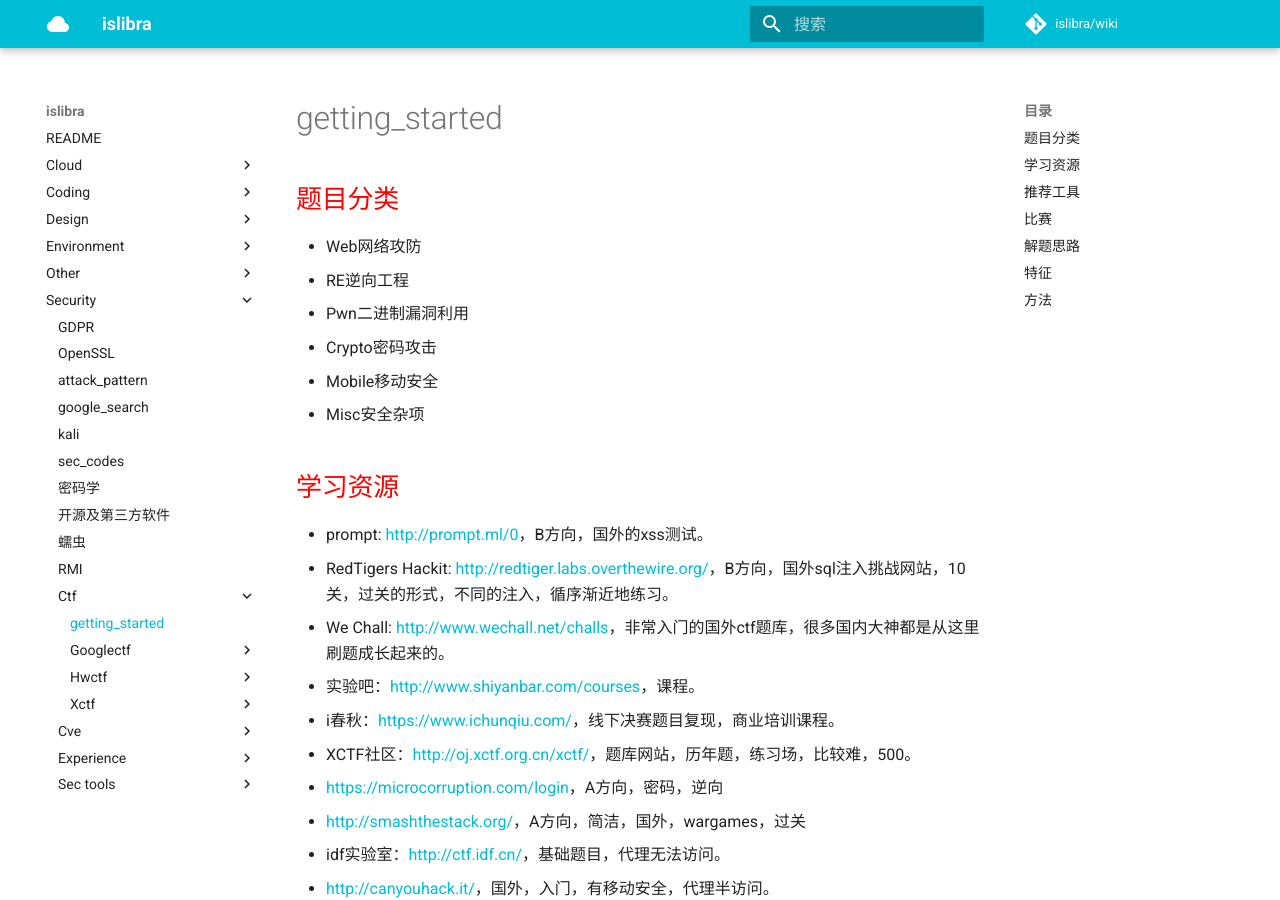
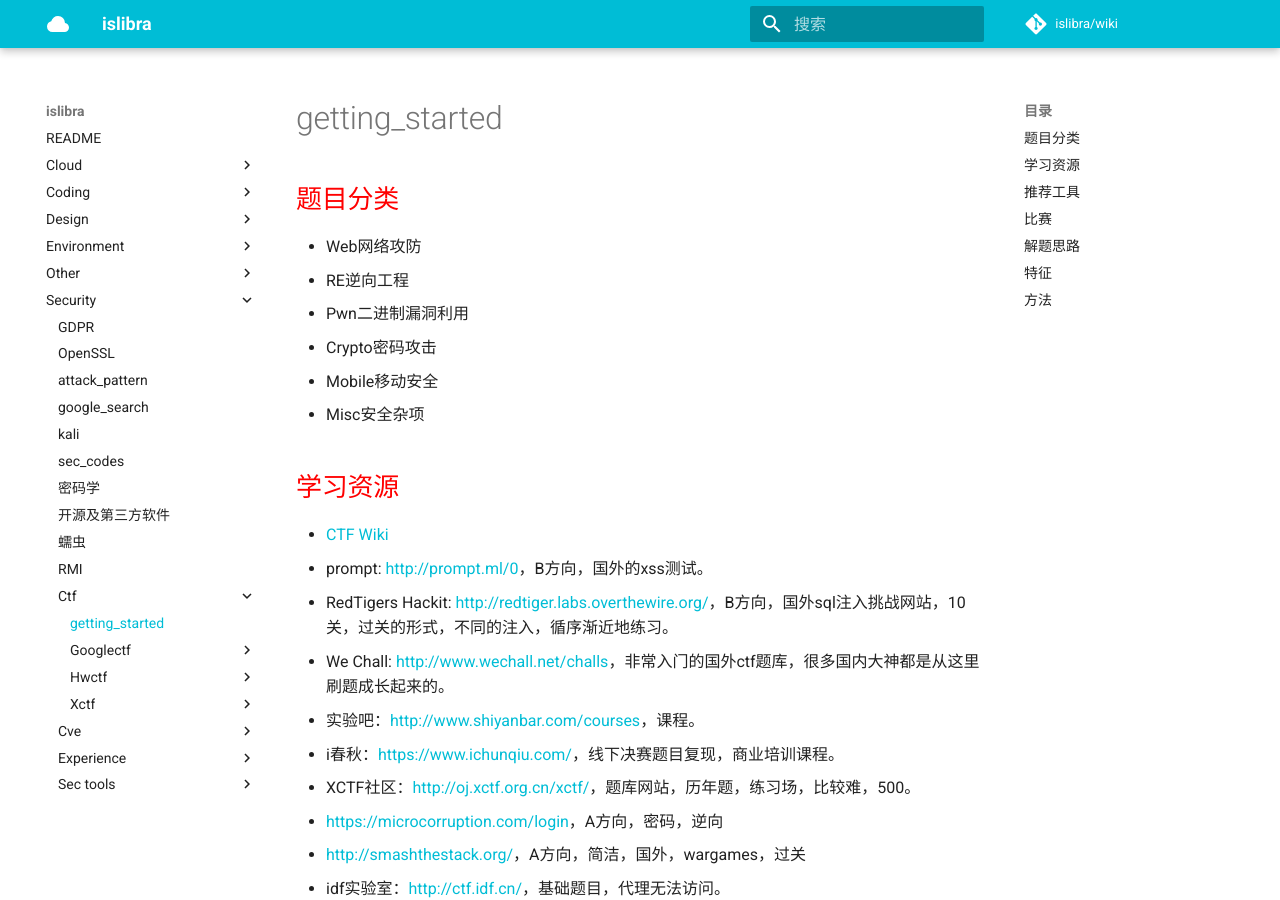
Before and after one commit to islibra/wiki, an MkDocs documentation site: the page built from docs/security/ctf/getting_started.md, in a window 1280 px wide and 900 px high. Built offline with MkDocs 1.6.1 and Material for MkDocs 9.7.7, drawn with Linux system fonts in a browser that asks for light colours; comment, search, counter and statistics services are not loaded.

Commit message:
Update getting_started.md

```diff
--- a/docs/security/ctf/getting_started.md
+++ b/docs/security/ctf/getting_started.md
@@ -11,6 +11,7 @@
 
 ## 学习资源
 
+- [CTF Wiki](https://ctf-wiki.github.io/ctf-wiki/)
 - prompt: <http://prompt.ml/0>，B方向，国外的xss测试。
 - RedTigers Hackit: <http://redtiger.labs.overthewire.org/>，B方向，国外sql注入挑战网站，10关，过关的形式，不同的注入，循序渐近地练习。
 - We Chall: <http://www.wechall.net/challs>，非常入门的国外ctf题库，很多国内大神都是从这里刷题成长起来的。
```
